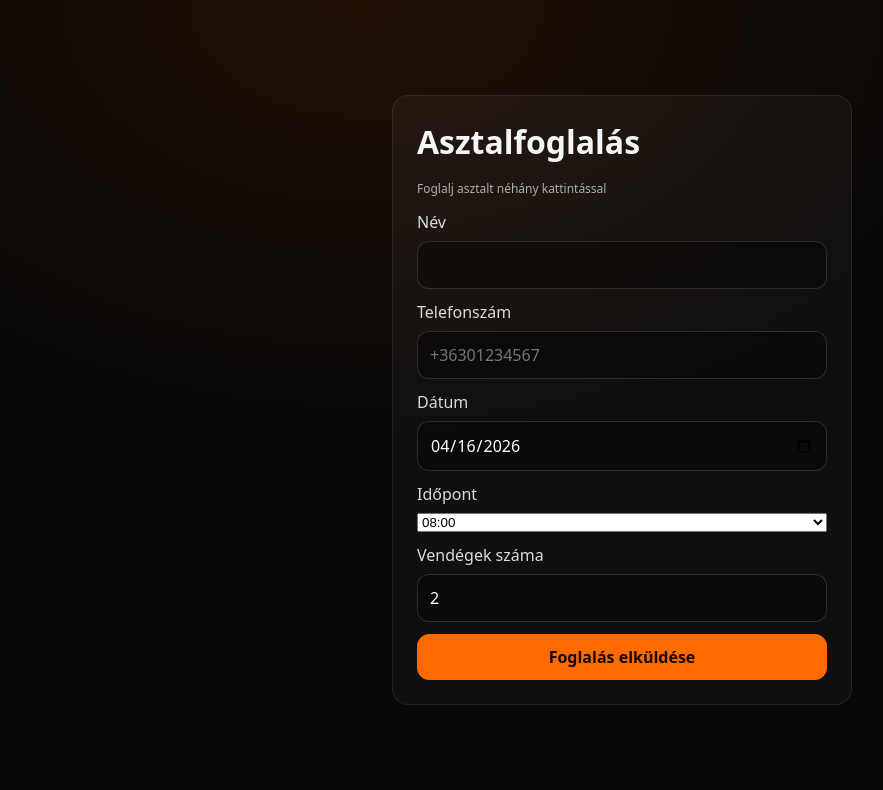
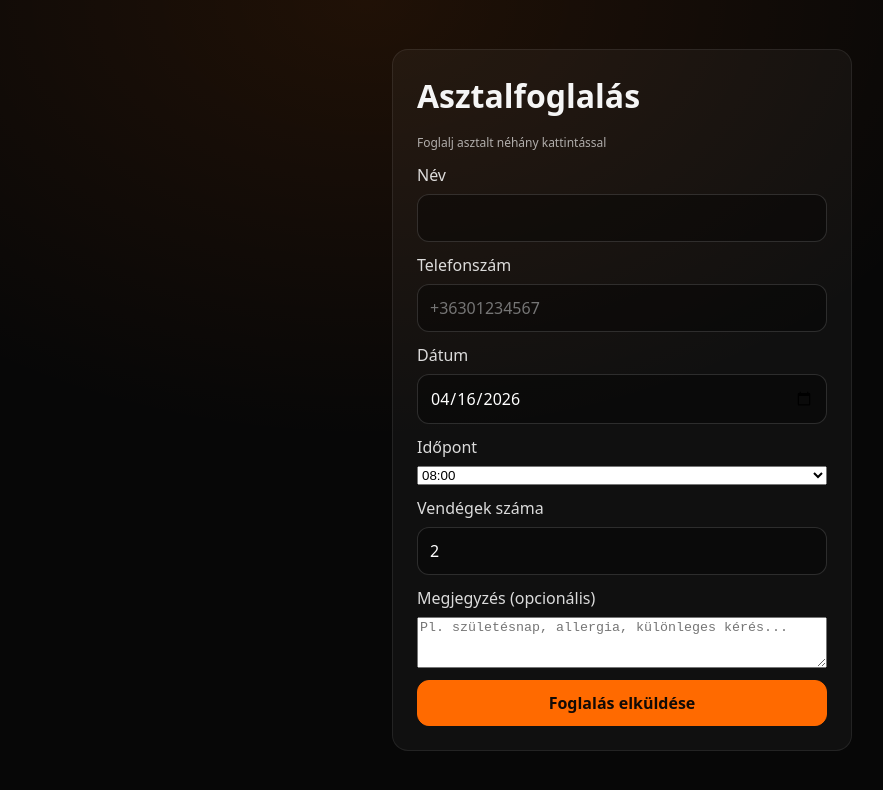
Before and after one commit to EloZalan/SzakmaiVizsgaProjekt, an Angular app in the folder etterem_frontend/grillhouse/: page /reserve in a window 1280 px wide. Shown: the top 790 px of the page, without its empty margins (18-901 px from the left). Built offline with nearby package versions, Linux system fonts and the light colour scheme.

Commit message:
add reservation note frontend

```diff
--- a/etterem_frontend/grillhouse/src/app/components/reserve-page/reserve-page.html
+++ b/etterem_frontend/grillhouse/src/app/components/reserve-page/reserve-page.html
@@ -33,6 +33,11 @@
         <input [(ngModel)]="guests" type="number" min="1" />
       </label>
 
+      <label class="reserve-field">
+        <span>Megjegyzés (opcionális)</span>
+        <textarea [(ngModel)]="note" rows="3" placeholder="Pl. születésnap, allergia, különleges kérés..."></textarea>
+      </label>
+
       @if (availableTimes.length === 0) {
         <p class="error-text">Erre a napra már nincs foglalható idősáv. Válassz másik dátumot.</p>
       }
--- a/etterem_frontend/grillhouse/src/app/components/reserve-page/reserve-page.ts
+++ b/etterem_frontend/grillhouse/src/app/components/reserve-page/reserve-page.ts
@@ -9,6 +9,7 @@ interface CreateReservationPayload {
   phone_number: string;
   guest_count: number;
   start_time: string;
+  note?: string | null;
 }
 
 interface ReservationResponse {
@@ -40,6 +41,7 @@ export class ReservePageComponent implements OnInit {
   date = '';
   time = '';
   guests = 2;
+  note = '';
   minDate = '';
 
   submitting = false;
@@ -96,6 +98,7 @@ export class ReservePageComponent implements OnInit {
       phone_number: phone,
       guest_count: this.guests,
       start_time: startTime,
+      note: this.note.trim() || null,
     };
 
     this.http
--- a/etterem_frontend/grillhouse/src/app/components/waiter-page/waiter-page.html
+++ b/etterem_frontend/grillhouse/src/app/components/waiter-page/waiter-page.html
@@ -235,12 +235,10 @@
               }
             </div>
 
-            @if (s.note) {
-              <div class="summary-box">
-                <span>Megjegyzés</span>
-                <p>{{ s.note }}</p>
-              </div>
-            }
+            <div class="summary-box">
+              <span>Megjegyzés</span>
+              <p>{{ s.note || 'Nincs megjegyzés a foglaláshoz.' }}</p>
+            </div>
 
             <div class="action-row action-row--end">
               <button type="button" class="gh-btn gh-btn--ghost" (click)="openPayment(s.id)" [disabled]="s.status !== 'Fizetésre vár' || !s.orderId">
--- a/etterem_frontend/grillhouse/src/app/services/waiter.service.ts
+++ b/etterem_frontend/grillhouse/src/app/services/waiter.service.ts
@@ -20,6 +20,7 @@ export interface ReservationDto {
   start_time: string;
   end_time: string;
   guest_count: number;
+  note?: string | null;
 }
 
 export interface OrderDto {
@@ -173,7 +174,6 @@ export class WaiterService {
     if (!reservation) {
       return undefined;
     }
-
-    return `${reservation.guest_name} · ${reservation.start_time} - ${reservation.end_time}`;
+    return reservation.note ?? undefined;
   }
 }
```
